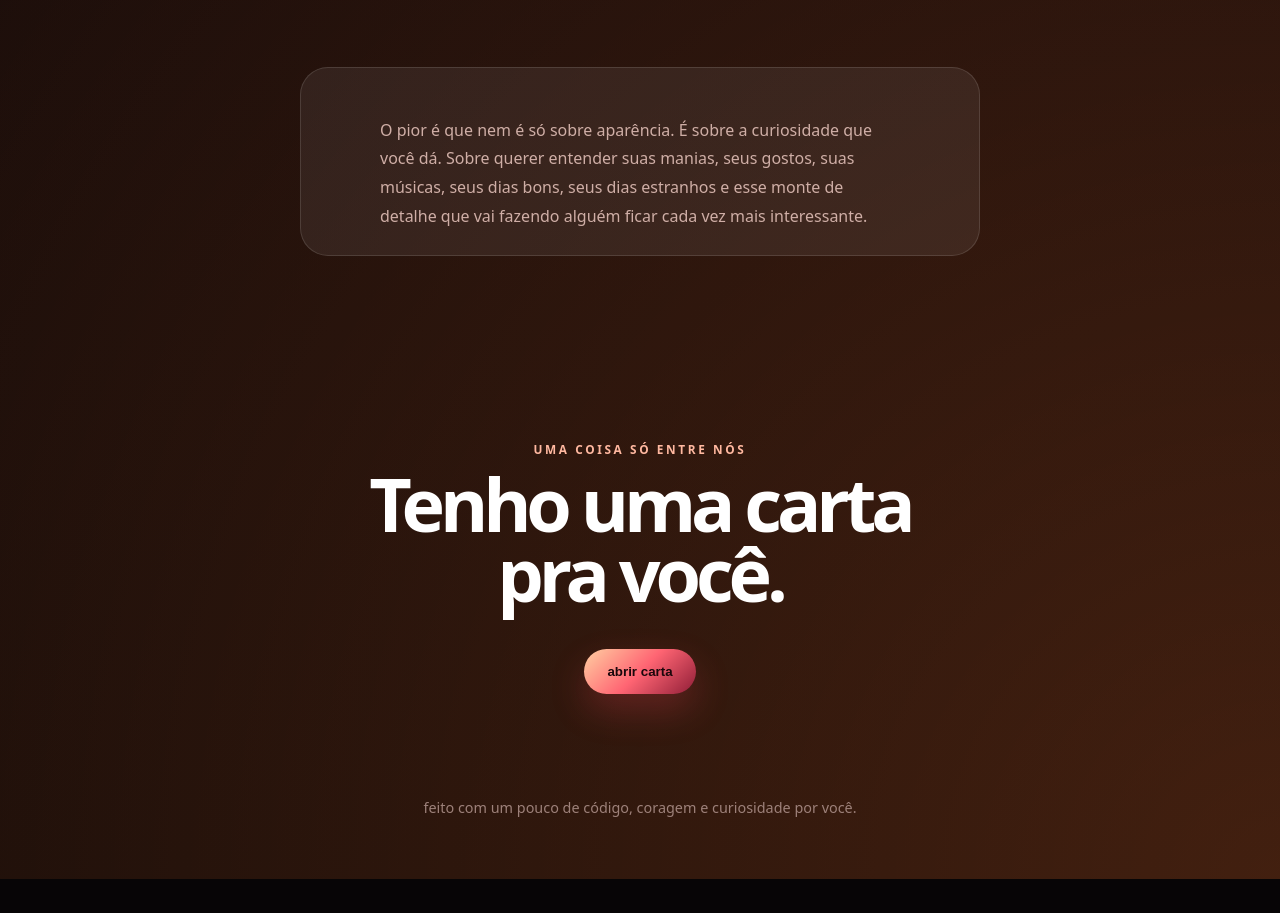
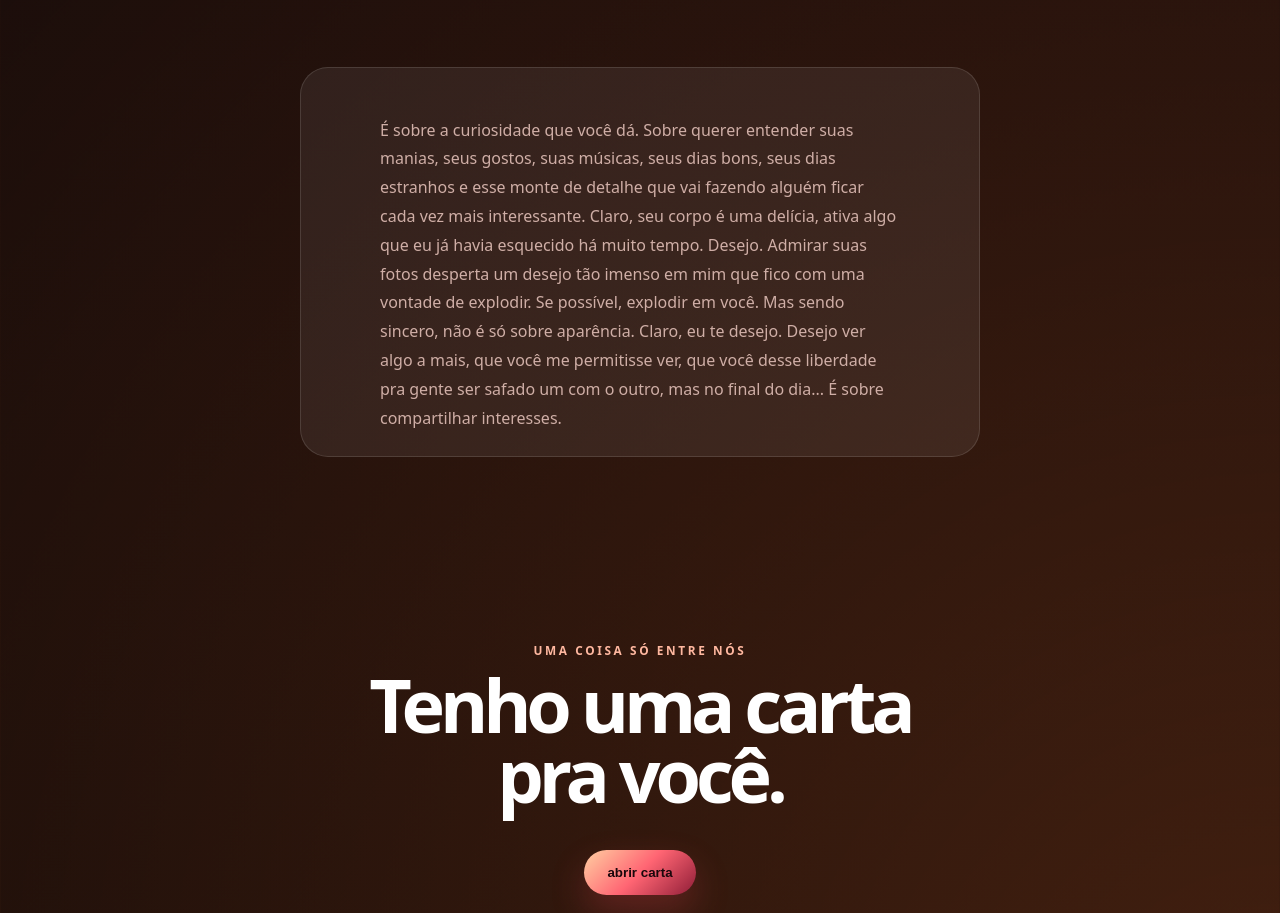
Before and after one commit to valentinodevboy/Site, a plain HTML site: page index.html in a window 1280 px wide. Shown: the part 5822-6735 px from the top of the page. Before the commit the page ends 6701 px from the top, so only its background shows below. Drawn offline with Linux system fonts and the light colour scheme.

Commit message:
Update index.html

```diff
--- a/index.html
+++ b/index.html
@@ -709,10 +709,16 @@
 
       <div class="mini-note">
         <p>
-          O pior é que nem é só sobre aparência. É sobre a curiosidade que você
-          dá. Sobre querer entender suas manias, seus gostos, suas músicas, seus
-          dias bons, seus dias estranhos e esse monte de detalhe que vai fazendo
-          alguém ficar cada vez mais interessante.
+          É sobre a curiosidade que você dá. Sobre querer entender suas manias,
+          seus gostos, suas músicas, seus dias bons, seus dias estranhos e
+          esse monte de detalhe que vai fazendo alguém ficar cada vez mais interessante.
+          Claro, seu corpo é uma delícia, ativa algo que eu já havia esquecido
+          há muito tempo. Desejo. Admirar suas fotos desperta um desejo tão
+          imenso em mim que fico com uma vontade de explodir. Se possível, explodir em você.
+          Mas sendo sincero, não é só sobre aparência. Claro, eu te desejo.
+          Desejo ver algo a mais, que você me permitisse ver, que você desse
+          liberdade pra gente ser safado um com o outro, mas no final do dia...
+          É sobre compartilhar interesses.
         </p>
       </div>
     </section>
```
